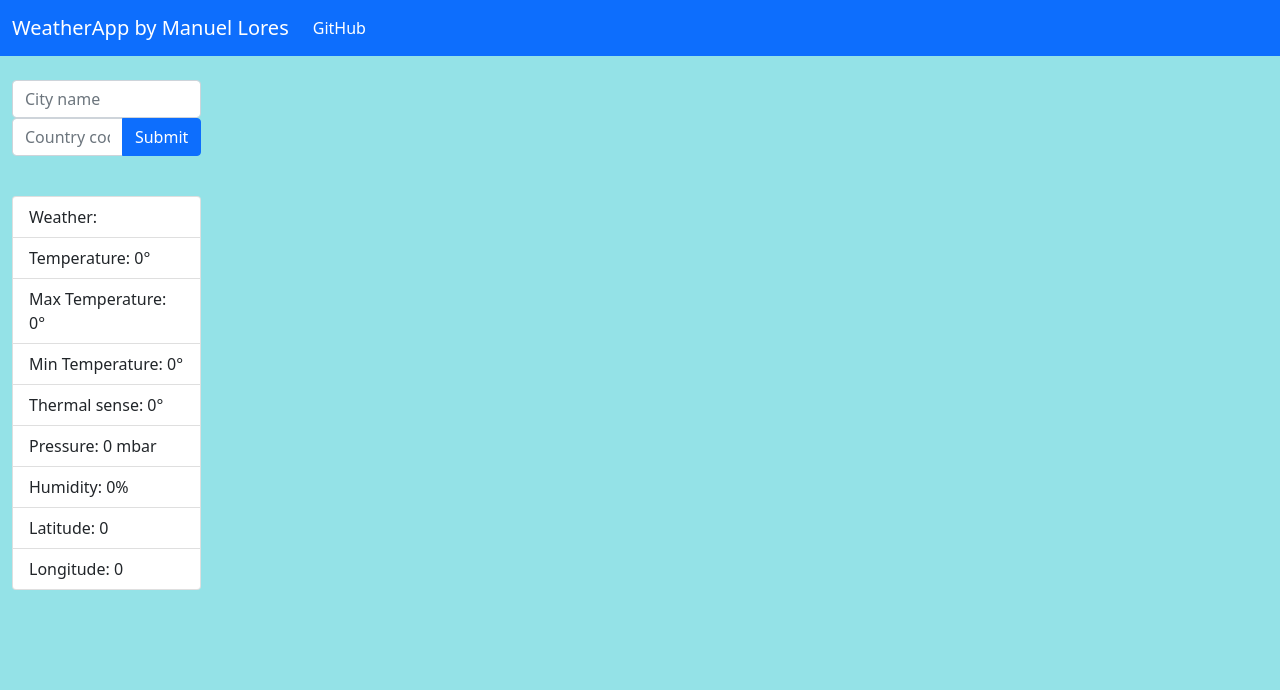
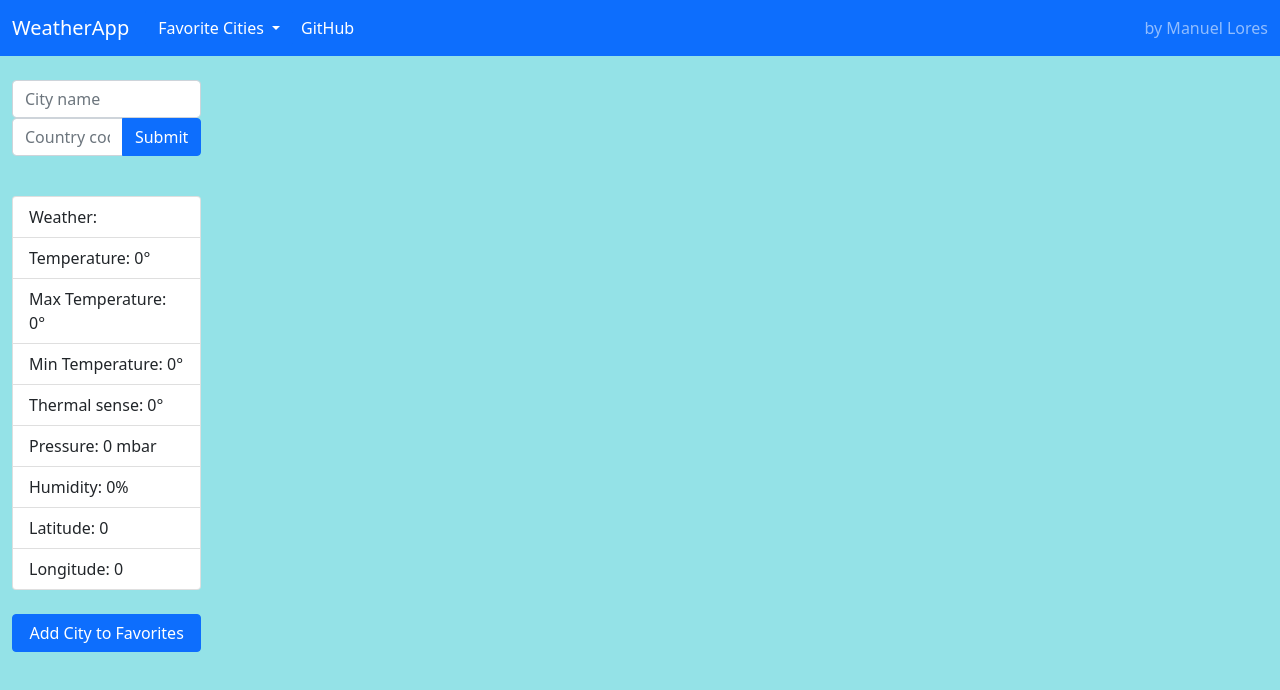
Before and after one commit to ManuLores/WeatherApp, an Angular app in the folder WeatherApp/: page / in a window 1280 px wide. Shown: the top 690 px of the page. Built offline with nearby package versions, Linux system fonts and the light colour scheme.

Commit message:
Add favorite cities functionality, add and remove button, dropdown cities and icon

```diff
--- a/WeatherApp/angular.json
+++ b/WeatherApp/angular.json
@@ -27,9 +27,14 @@
               "src/assets"
             ],
             "styles": [
-              "src/styles.css"
+              "src/styles.css",
+              "node_modules/bootstrap/dist/css/bootstrap.min.css"
             ],
-            "scripts": []
+            "scripts": [
+              "node_modules/jquery/dist/jquery.slim.min.js",
+              "node_modules/popper.js/dist/umd/popper.min.js",
+              "node_modules/bootstrap/dist/js/bootstrap.min.js"
+            ]
           },
           "configurations": {
             "production": {
--- a/WeatherApp/package.json
+++ b/WeatherApp/package.json
@@ -18,7 +18,10 @@
     "@angular/platform-browser": "~13.2.0",
     "@angular/platform-browser-dynamic": "~13.2.0",
     "@angular/router": "~13.2.0",
+    "bootstrap": "^5.1.3",
     "from": "^0.1.7",
+    "jquery": "^3.6.0",
+    "popper.js": "^1.16.1",
     "rxjs": "~7.5.0",
     "tslib": "^2.3.0",
     "zone.js": "~0.11.4"
--- a/WeatherApp/src/app/app.component.html
+++ b/WeatherApp/src/app/app.component.html
@@ -3,15 +3,22 @@
 <head>
     <meta charset="UTF-8">
     <meta name="viewport" content="width=device-width, initial-scale=1.0">
-    <link href="https://cdn.jsdelivr.net/npm/bootstrap@5.0.2/dist/css/bootstrap.min.css" rel="stylesheet" integrity="sha384-EVSTQN3/azprG1Anm3QDgpJLIm9Nao0Yz1ztcQTwFspd3yD65VohhpuuCOmLASjC" crossorigin="anonymous">
-    <script src="https://cdn.jsdelivr.net/npm/bootstrap@5.0.2/dist/js/bootstrap.bundle.min.js" integrity="sha384-MrcW6ZMFYlzcLA8Nl+NtUVF0sA7MsXsP1UyJoMp4YLEuNSfAP+JcXn/tWtIaxVXM" crossorigin="anonymous"></script>
+    <link href="https://cdn.jsdelivr.net/npm/bootstrap@5.2.0-beta1/dist/css/bootstrap.min.css" rel="stylesheet" integrity="sha384-0evHe/X+R7YkIZDRvuzKMRqM+OrBnVFBL6DOitfPri4tjfHxaWutUpFmBp4vmVor" crossorigin="anonymous">
     <title>WeatherApp</title>
 </head>
 <body>
     <div>
         <nav class="navbar navbar-expand-lg navbar-dark bg-primary">
             <div class="container-fluid">
-                <a class="navbar-brand">WeatherApp by Manuel Lores</a>
+                <a class="navbar-brand">WeatherApp</a>
+                <div class="dropdown">
+                    <button class="btn btn-primary dropdown-toggle" type="button" id="dropdownMenu2" data-bs-toggle="dropdown" aria-expanded="false">
+                      Favorite Cities
+                    </button>
+                    <ul class="dropdown-menu" aria-labelledby="dropdownMenu2">
+                      <li *ngFor="let cityFav of favoriteCities"><button class="dropdown-item" type="button" (click)="searchCity(cityFav.city, cityFav.code)">{{cityFav.city}}</button></li>
+                    </ul>
+                  </div>
                 <div class="collapse navbar-collapse" id="navbarText">
                     <ul class="navbar-nav me-auto mb-2 mb-lg-0">
                         <li class="nav-item">
@@ -19,6 +26,9 @@
                         </li>
                     </ul>
                 </div>
+                <span class="navbar-text">
+                    by Manuel Lores
+                </span>
             </div>
         </nav>
     </div>
@@ -51,6 +61,10 @@
                             <li class="list-group-item">Longitude: {{weatherParameters.Longitude}}</li>
                         </ul>
                     </div>
+                    <div class="col-12 mt-4">
+                        <button *ngIf="!isFavorite" class="btn btn-primary col-12" type="button" id="button-addon3" (click)="addCity()">Add City to Favorites</button>
+                        <button *ngIf="isFavorite" class="btn btn-primary col-12" type="button" id="button-addon3" (click)="removeCity()">Remove City from Favorites</button>
+                    </div>
                 </div>
             </div>
             <div class="col-12 col-lg-10">
@@ -58,5 +72,7 @@
             </div>
         </div>
     </div>
+
+    <script src="https://cdn.jsdelivr.net/npm/bootstrap@5.2.0-beta1/dist/js/bootstrap.bundle.min.js" integrity="sha384-pprn3073KE6tl6bjs2QrFaJGz5/SUsLqktiwsUTF55Jfv3qYSDhgCecCxMW52nD2" crossorigin="anonymous"></script>
 </body>
 </html>
--- a/WeatherApp/src/app/app.component.ts
+++ b/WeatherApp/src/app/app.component.ts
@@ -1,5 +1,6 @@
 import { Component, OnInit } from '@angular/core';
 import { DomSanitizer } from '@angular/platform-browser';
+import { City } from './city';
 
 import { WeatherAppService } from './services/weather-app.service'
 
@@ -13,6 +14,7 @@ export class AppComponent implements OnInit {
   code: string = "";
   city: string = "";
   cityMap: string = "";
+  favoriteCities: City[] = [];
 
   weatherParameters = {
     Weather: "",
@@ -27,14 +29,19 @@ export class AppComponent implements OnInit {
   }
 
   constructor(private waService: WeatherAppService, public sanitizer: DomSanitizer) {
+    this.recoverCityData();
   }
 
   ngOnInit() {
 
   }
 
-  searchCity() {
-    console.log(this.city, this.code)
+  searchCity(city?: string, code?: string) {
+    if(city && code) {
+      this.city = city;
+      this.code = code;
+    }
+
     this.waService.getWeather(this.city, this.code).subscribe(
       result => {
         let res: any = result;
@@ -52,4 +59,33 @@ export class AppComponent implements OnInit {
       err => console.log(err)
     )
   }
+
+  addCity(){
+    let cityFav = {
+      city: this.city,
+      code: this.code
+    }
+
+    this.favoriteCities.push(cityFav);
+
+    localStorage.setItem("cityFav", JSON.stringify(this.favoriteCities));
+  }
+
+  recoverCityData(){
+    let cityF = localStorage.getItem("cityFav")
+
+    let cityFav = JSON.parse(cityF ? cityF : "[]");
+
+    this.favoriteCities = cityFav
+  }
+
+  removeCity(){
+    this.favoriteCities = this.favoriteCities.filter(cityF => cityF.city != this.city)
+
+    localStorage.setItem("cityFav", JSON.stringify(this.favoriteCities));
+  }
+
+  get isFavorite(){
+    return this.favoriteCities.find(cityF => cityF.city == this.city)
+  }
 }
--- /dev/null
+++ b/WeatherApp/src/app/city.ts
@@ -0,0 +1,4 @@
+export interface City {
+    city: string;
+    code: string;
+}
--- a/WeatherApp/src/index.html
+++ b/WeatherApp/src/index.html
@@ -5,7 +5,7 @@
   <title>WeatherApp</title>
   <base href="/">
   <meta name="viewport" content="width=device-width, initial-scale=1">
-  <link rel="icon" type="image/x-icon" href="favicon.ico">
+  <link rel="icon" type="image/png" href="assets/W.png"/>
 </head>
 <body>
   <app-root></app-root>
```
Also changed, not shown: WeatherApp/src/assets/W.png (added), 1 other file (tests, documents, lock files or other folders).
